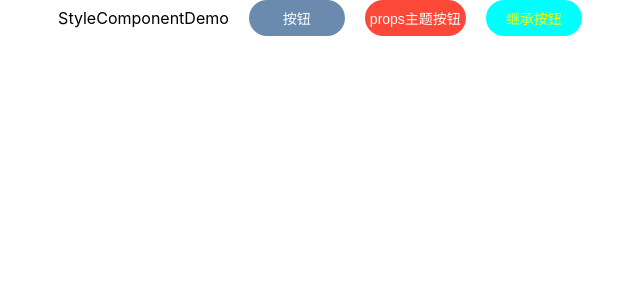
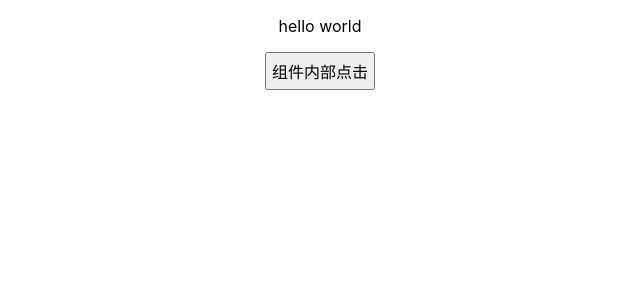
Before and after one commit to fankaljead/advanced-react-learn, a React (Vite) app: page / in a window 1280 px wide. Shown: the top 300 px of the page, without its empty margins (320-960 px from the left). Built offline with nearby package versions, Linux system fonts and the light colour scheme.

Commit message:
学习高阶组件

```diff
--- a/src/App.jsx
+++ b/src/App.jsx
@@ -2,7 +2,7 @@
  * @Author: Zhou Xianghui
  * @Date: 2022-01-13 12:57:54
  * @LastEditors: Zhou Xianghui
- * @LastEditTime: 2022-03-05 10:37:38
+ * @LastEditTime: 2022-03-05 14:06:27
  * @FilePath: \advancend-react\src\App.jsx
  * @Description:
  * after a long, long, long time
@@ -17,6 +17,7 @@ import {
 import { AdvancedPractiveChangeTheme } from "./components/basic/7_context/advanced_practive_change_theme";
 import { CSSModuleDemo } from "./components/basic/8_modular_css";
 import { StyleComponentDemo } from "./components/basic/8_modular_css/style_component";
+import { UseDynamicHocDemo, UseEventWatchDemo } from "./components/basic/9_hoc";
 // import { ProviderDemo } from "./components/basic/7_context/dynamic_context";
 // import { B, GrandFather } from "./components/basic/7_context";
 // import { PropsComponentDemo, FatherIndex } from "./components/basic/4_props";
@@ -81,7 +82,10 @@ function App() {
 
       {/* <AdvancedPractiveChangeTheme /> */}
       {/* <CSSModuleDemo /> */}
-      <StyleComponentDemo />
+      {/* <StyleComponentDemo /> */}
+
+      {/* <UseDynamicHocDemo /> */}
+      <UseEventWatchDemo />
     </div>
   );
 }
--- /dev/null
+++ b/src/components/basic/9_hoc/Banner.jsx
@@ -0,0 +1,15 @@
+/*
+ * @Author: Zhou Xianghui
+ * @Date: 2022-03-05 13:42:16
+ * @LastEditors: Zhou Xianghui
+ * @LastEditTime: 2022-03-05 13:42:30
+ * @FilePath: \advancend-react\src\components\basic\9_hoc\Banner.jsx
+ * @Description:
+ * after a long, long, long time
+ * Copyright (c) 2022 by Zhou Xianghui/Qianjiang Tech, All Rights Reserved.
+ */
+import React from "react";
+
+export default function Banner() {
+  return <h1>this is banner</h1>;
+}
--- a/src/components/basic/9_hoc/index.jsx
+++ b/src/components/basic/9_hoc/index.jsx
@@ -2,9 +2,219 @@
  * @Author: Zhou Xianghui
  * @Date: 2022-03-05 10:47:01
  * @LastEditors: Zhou Xianghui
- * @LastEditTime: 2022-03-05 10:47:21
+ * @LastEditTime: 2022-03-05 14:15:01
  * @FilePath: \advancend-react\src\components\basic\9_hoc\index.jsx
  * @Description: 高阶组件
  * after a long, long, long time
  * Copyright (c) 2022 by Zhou Xianghui/Qianjiang Tech, All Rights Reserved.
  */
+
+import React from "react";
+
+// 1. 属性代理
+function HOC(WrapComponent) {
+  return class Advance extends React.Component {
+    state = {
+      name: "zxh",
+    };
+    render() {
+      return <WrapComponent {...this.props} {...this.state} />;
+    }
+  };
+}
+
+// 2. 反向继承
+class Index extends React.Component {
+  render() {
+    return <div>hello world</div>;
+  }
+}
+
+function HOC2(Component) {
+  return class wrapComponent extends Component {};
+}
+
+export default HOC2(Index);
+
+// 高阶组件功能说明
+// 1. 强化 props
+const RouterContext = React.createContext(null);
+export function withRouter(Component) {
+  const displayName = `withRouter(${Component.displayName || Component.name})`;
+  const C = ({ wrappedComponentRef, ...remainingProps }) => {
+    return (
+      <RouterContext.Consumer>
+        {(context) => {
+          return (
+            <Component
+              {...remainingProps}
+              {...context}
+              ref={wrappedComponentRef}
+            />
+          );
+        }}
+      </RouterContext.Consumer>
+    );
+  };
+  C.displayName = displayName;
+  C.WrapComponent = Component;
+
+  return hoistStatics(C, Component);
+}
+
+// 2. 渲染控制
+// 渲染劫持
+const HOC3 = (WrapComponent) => {
+  class Index extends WrapComponent {
+    render() {
+      return this.props.visible ? super.render() : <div>暂无数据</div>;
+    }
+  }
+};
+
+// 修改渲染树
+(function () {
+  class Index extends React.Component {
+    render() {
+      return (
+        <div>
+          <ul>
+            <li>react</li>
+            <li>vue</li>
+            <li>Angular</li>
+          </ul>
+        </div>
+      );
+    }
+  }
+  function HOC(Component) {
+    return class Advance extends Component {
+      render() {
+        const element = super.render();
+        const otherProps = {
+          name: "alien",
+        };
+        /* 替换 Angular 元素节点 */
+        const appendElement = React.createElement(
+          "li",
+          {},
+          `hello ,world , my name  is ${otherProps.name}`
+        );
+        const newchild = React.Children.map(
+          element.props.children.props.children,
+          (child, index) => {
+            if (index === 2) return appendElement;
+            return child;
+          }
+        );
+        return React.cloneElement(element, element.props, newchild);
+      }
+    };
+  }
+})();
+
+// 动态加载
+export function dynamicHoc(loadRouter) {
+  return class Content extends React.Component {
+    state = { Component: null };
+    componentDidMount() {
+      this.state.Component &&
+        loadRouter()
+          .then((module) => module.default)
+          .then((Component) => this.setState({ Component }));
+    }
+    render() {
+      const { Component } = this.state;
+      return Component ? <Component {...this.props} /> : <Loading />;
+    }
+  };
+}
+
+const Loading = () => <div>loading...</div>;
+
+const DynamicHocDemo = dynamicHoc(() => import("./Banner.jsx"));
+
+export const UseDynamicHocDemo = () => {
+  const [show, setShow] = React.useState(true);
+  return (
+    <div>
+      {show && <DynamicHocDemo />}
+      <button onClick={() => setShow(!show)}>toggle</button>
+    </div>
+  );
+};
+
+// ref 获取实例
+(function () {
+  function Hoc(Component) {
+    return class WrapComponent extends React.Component {
+      constructor() {
+        super();
+        this.node = null; /* 获取实例，可以做一些其他的操作。 */
+      }
+      render() {
+        return <Component {...this.props} ref={(node) => (this.node = node)} />;
+      }
+    };
+  }
+});
+
+// 事件监控
+function ClickHoc(Component) {
+  return function Wrap(props) {
+    const dom = React.useRef(null);
+    React.useEffect(() => {
+      const handlerClick = () => console.log("发生点击事件");
+      dom.current.addEventListener("click", handlerClick);
+      return () => dom.current.removeEventListener("click", handlerClick);
+    }, []);
+    return (
+      <div ref={dom}>
+        <Component {...props} />
+      </div>
+    );
+  };
+}
+
+class Demo extends React.Component {
+  render() {
+    return (
+      <div className="index">
+        <p>hello world</p>
+        <button>组件内部点击</button>
+      </div>
+    );
+  }
+}
+
+export function UseEventWatchDemo() {
+  const C = ClickHoc(Demo);
+  return <C />;
+}
+
+// 高阶组件注意事项
+// 1. 谨慎修改原型链
+(function () {
+  function HOC(Component) {
+    const proDidMount = Component.prototype.componentDidMount;
+    Component.prototype.componentDidMount = function () {
+      console.log("劫持生命周期：componentDidMount");
+      proDidMount.call(this);
+    };
+    return Component;
+  }
+})();
+
+// 2. 不要在函数组件内部或类组件render函数中使用HOC
+(function () {
+  class ClassDemo extends React.Component {
+    render() {
+      const WrapHome = HOC(Home);
+      return <WrapHome />;
+    }
+  }
+  function FuncDemo() {
+    const WrapHome = HOC(Home);
+    return <WrapHome />;
+  }
+})();
```
Also changed, not shown: 1 other file (tests, documents, lock files or other folders).
